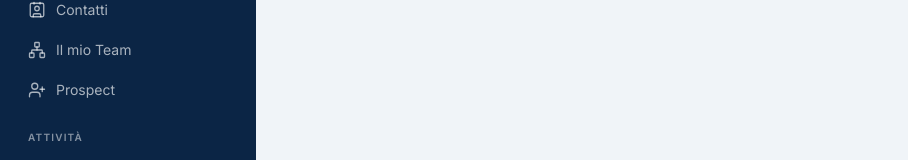
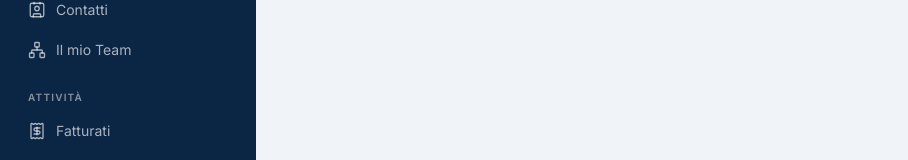
Before and after one commit to Normecancelli/weshare, a Next.js app: page / in a window 1280 px wide. Shown: the part 333-493 px from the top of the page, without its empty margins (0-908 px from the left). Built offline with nearby package versions, Linux system fonts and the light colour scheme; no server answers.

Commit message:
chore(sidebar): remove dead /prospect nav, contatti is the pipeline page

```diff
--- a/src/components/sidebar.tsx
+++ b/src/components/sidebar.tsx
@@ -8,7 +8,6 @@ import {
   Users,
   Contact,
   Network,
-  UserPlus,
   Receipt,
   ShoppingCart,
   Package,
@@ -51,7 +50,6 @@ const menuSections: MenuSection[] = [
       { name: "I miei Clienti", icon: Users, href: "/clienti" },
       { name: "Contatti", icon: Contact, href: "/contatti" },
       { name: "Il mio Team", icon: Network, href: "/team" },
-      { name: "Prospect", icon: UserPlus, href: "/prospect" },
     ],
   },
   {
```
